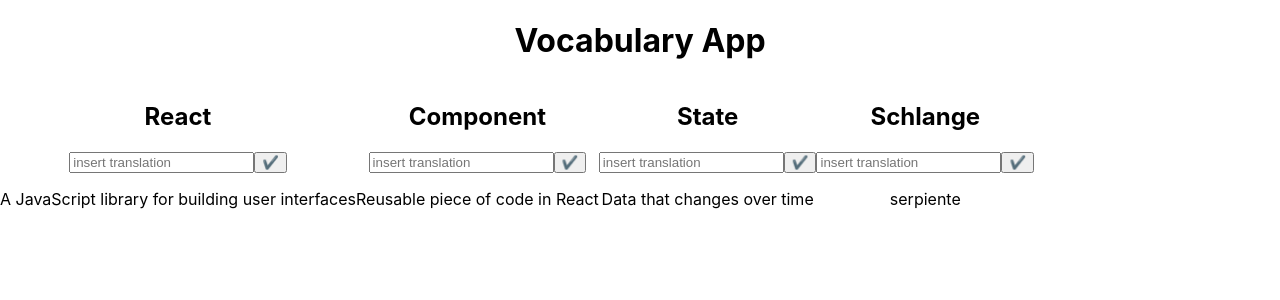
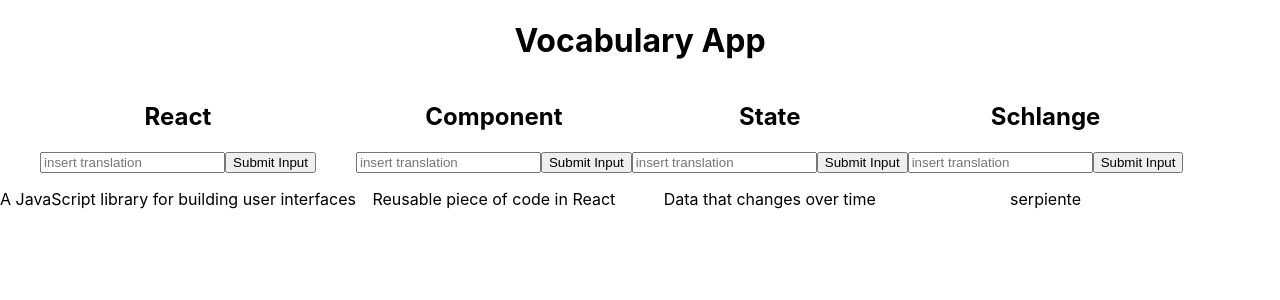
Before and after one commit to vauhochzett/liberate-language-learning, a React (Create React App) app in the folder my-app/: page / in a window 1280 px wide. Shown: the top 300 px of the page. Built offline with nearby package versions, Linux system fonts and the light colour scheme; no server answers.

Commit message:
add certificate vis

```diff
--- a/my-app/src/Vocabulary.js
+++ b/my-app/src/Vocabulary.js
@@ -4,10 +4,10 @@
 const Vocabulary = ({ word, translation }) => {
   const [correct, setCorrect] = useState(null);
   const [flipped, setFlipped] = useState(false);
-  const [inputValue, setInputValue] = useState(""); // New state for input value
+  const [inputValue, setInputValue] = useState("");
+  const [certificate, setCertificate] = useState(null); // New state for certificate
 
   const handleSubmit = async () => {
-    setCorrect(true);
     setFlipped(true);
 
     const response = await fetch("/verifyWord", {
@@ -22,9 +22,12 @@
     });
 
     if (response.ok) {
-      console.log("Word marked as correct.");
+      const data = await response.json(); // Parse the JSON response
+      setCorrect(data?.correct); // Set the 'correct' state based on the response
+      setCertificate(data?.certificate); // Set the 'certificate' state based on the response
     } else {
       console.error("Failed to mark word as correct.");
+      setCorrect(false);
     }
   };
 
@@ -44,12 +47,17 @@
           <input
             placeholder="insert translation"
             value={inputValue}
-            onChange={handleInputChange} // Update input value on change
+            onChange={handleInputChange}
           />
-          <button onClick={handleSubmit}>✔️</button>
+          <button onClick={handleSubmit}>Submit Input</button>
         </div>
         <div className="card-back">
           <p>{translation}</p>
+          {correct === true && <span>✅</span>}
+          {correct === false && <span>❌</span>}
+          {certificate && (
+            <a href={`https://ipfs.io/ipfs/${certificate}`}>View Certificate</a>
+          )}
         </div>
       </div>
     </div>
```
